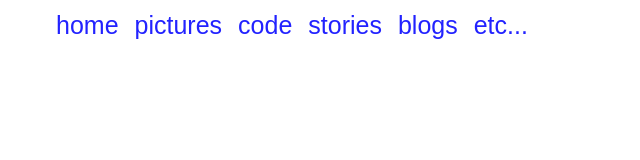
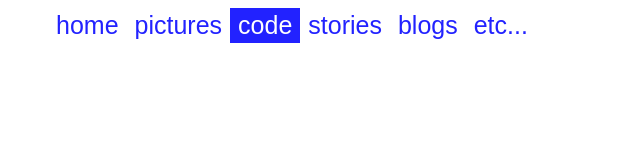
Before and after one commit to sebee/sebee-dot-hu, a plain HTML site: page code.html in a window 1280 px wide. Shown: the whole page, without its empty margins (0-640 px from the left). Drawn offline with nearby package versions, Linux system fonts and the light colour scheme.

Commit message:
updated the menu style to show currently selectd item

```diff
--- a/code.html
+++ b/code.html
@@ -2,7 +2,7 @@
 <link rel="stylesheet" type="text/css" href="css/sebee.css">
 <script src="//ajax.googleapis.com/ajax/libs/jquery/1.10.1/jquery.min.js"></script>
 <script src="js/build_site.js"></script>
-<title>Sebee</title>
+<title>Sebee - code</title>
 </head><body>
 <script>
 $(document).ready(function(){
--- a/css/sebee.css
+++ b/css/sebee.css
@@ -15,6 +15,19 @@
 #top_menu a:hover {color:#22F;}
 #top_menu a:active {color:#55F;}
 
+#top_menu li.highlighted {
+  background: #22F;
+  padding: 3px 8px;
+  display: inline-block;
+  color: #FFF;
+}
+
+#top_menu .highlighted a {text-decoration: none;}
+#top_menu .highlighted a:link {color:#FFF;}
+#top_menu .highlighted a:visited {color:#FFF;}
+#top_menu .highlighted a:hover {color:#FFF;}
+#top_menu .highlighted a:active {color:#FFF;}
+
 .content {
     width: 800px;
 }
--- a/js/build_site.js
+++ b/js/build_site.js
@@ -10,10 +10,11 @@ function buildSiteFrame() {
 }
 
 function buildContentHolder() {
-    jQuery('body').prepend(jQuery('<div class="content"></div>'))
+    jQuery('body').prepend(jQuery('<div class="content"></div>'));
 }
 
 function buildSiteMenu() {
+    var currentPage = getCurrentPage();
     jQuery('.content').append(jQuery('<ul id="top_menu"></ul>'));
     var pages = [{'name': 'home', 'page': 'index', 'id': 'home'},
                  {'name': 'pictures', 'page': 'pictures', 'id': 'pictures'},
@@ -22,8 +23,20 @@ function buildSiteMenu() {
                  {'name': 'blogs', 'page': 'blogs', 'id': 'blogs'},
                  {'name': 'etc...', 'page': 'misc', 'id': 'misc'}];
     for (var i = 0; i < pages.length; i++) {
-        var menuLink = '<li><a href="' + pages[i].page + '.html" id="' +
-                       pages[i].id + '">' + pages[i].name + '</a></li>';
+        var buttonClass = '';
+        if(pages[i].page == currentPage) {
+            buttonClass = ' class="highlighted"';
+        }
+        var menuLink = '<li' + buttonClass + '><a href="' + pages[i].page + '.html" id="' +
+                       pages[i].id + '">' + pages[i].name +
+                       '</a></li>';
         jQuery('#top_menu').append(jQuery(menuLink));
     }
 }
+
+function getCurrentPage() {
+    var currentPath = window.location.pathname;
+    var currentPage = currentPath.substring(currentPath.lastIndexOf('/') + 1,
+                                            currentPath.lastIndexOf('.'));
+    return currentPage;
+}
```
Also changed, not shown: blogs.html (+1 -1 lines), misc.html (+1 -1 lines), pictures.html (+1 -1 lines), stories.html (+1 -1 lines).
